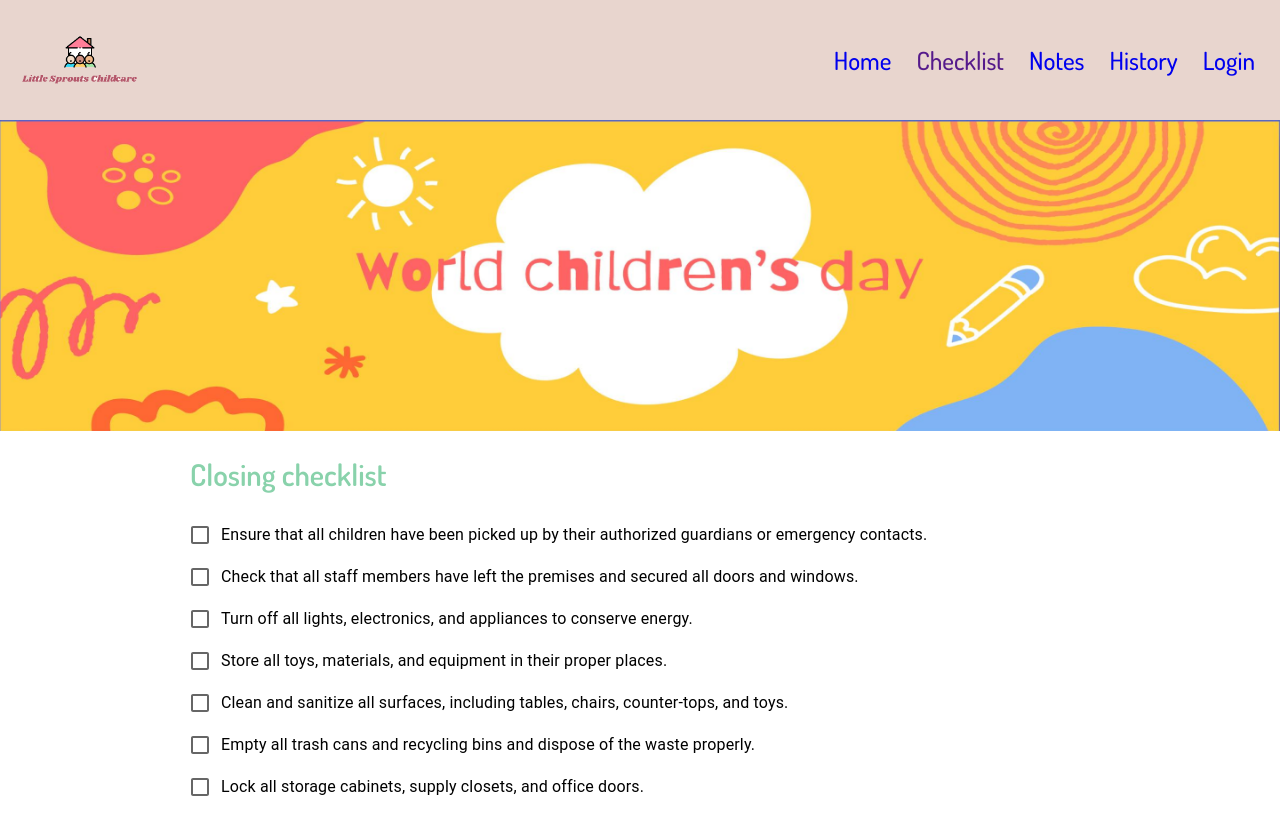
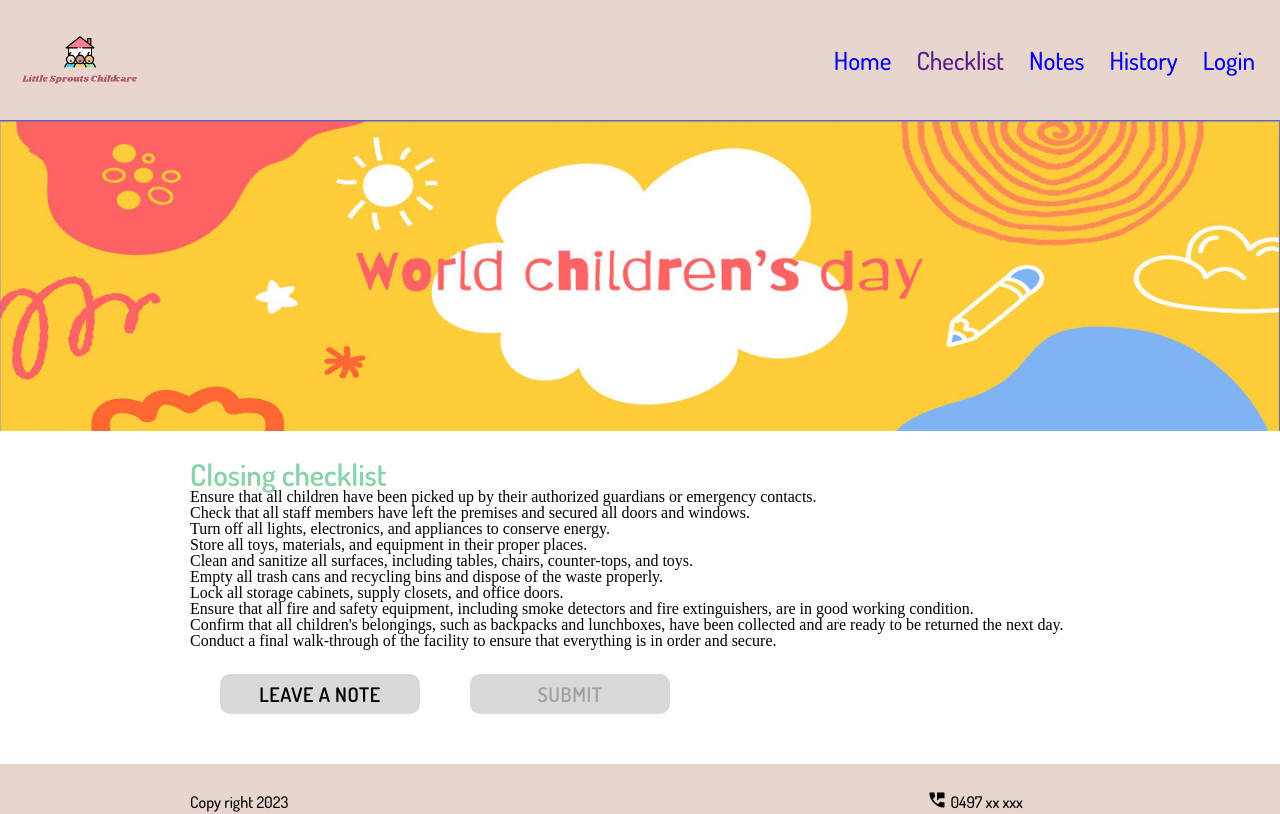
Before and after one commit to long-phamclk/little-sprout-childcare, a React (Vite) app: page /closechecklist in a window 1280 px wide. Shown: the top 814 px of the page. Built offline with nearby package versions, Linux system fonts and the light colour scheme.

Commit message:
remove MUI and install Radix UI instead

```diff
--- a/src/components/CheckList.jsx
+++ b/src/components/CheckList.jsx
@@ -1,37 +1,38 @@
 import CheckListItem from "./CheckListItem";
 import { useState } from "react";
-import { Button } from "@mui/material";
 import styled from "styled-components";
+import NoteButton from "./NoteButton";
+import SubmitButton from "./SubmitButton";
 
-export default function CheckList({ template }) {
-  const [checklist, setCheckList] = useState(
+export default function CheckList({ template, allChecked, handleCLick }) {
+  const [checkList, setCheckList] = useState(
     template.map((x) => {
       return { ...x, checked: false };
     })
   );
 
   function handleCheck(item) {
-    const nextChecklist = checklist.map((x, i) => {
+    const nextChecklist = checkList.map((x, i) => {
       if (x.id === item.id) return { ...x, checked: !x.checked };
       return x;
     });
-
     setCheckList(nextChecklist);
   }
+  // console.log(checklist);
   return (
     <>
-      {checklist.map((c) => (
+      {/* {checklist.map((c) => (
         <CheckListItem
           key={c.id}
           item={c}
           onCheck={handleCheck}
         ></CheckListItem>
-      ))}
+      ))} */}
+
+      <CheckListItem checkList={checkList} />
       <ButtonWrapper>
         <NoteButton />
-        <Button disabled={!allChecked} onClick={handleCLick}>
-          Submit
-        </Button>
+        <SubmitButton onClick={() => handleCLick} disabled={!allChecked} />
       </ButtonWrapper>
     </>
   );
@@ -41,3 +42,5 @@ const ButtonWrapper = styled.div`
   display: flex;
   margin-top: 25px;
 `;
+
+const Button = styled.button``;
--- a/src/components/CheckListItem.jsx
+++ b/src/components/CheckListItem.jsx
@@ -1,12 +1,16 @@
-import { FormControlLabel, Checkbox } from "@mui/material";
+import styled from "styled-components";
+import { Checkbox } from "@radix-ui/react-checkbox";
 
-export default function CheckListItem({ item, onCheck }) {
+export default function CheckListItem({ checkList, onCheck }) {
   return (
-    <FormControlLabel
-      key={item.id}
-      label={item.title}
-      control={<Checkbox checked={item.checked} />}
-      onChange={(e) => onCheck(item)}
-    />
+    <>
+      <Wrapper>
+        {checkList.map((item) => {
+          return <li key={item.id}>{item.title}</li>;
+        })}
+      </Wrapper>
+    </>
   );
 }
+
+const Wrapper = styled.ul``;
--- /dev/null
+++ b/src/components/NoteList.jsx
@@ -0,0 +1,33 @@
+import { MinusCircledIcon } from "@radix-ui/react-icons";
+import styled from "styled-components";
+
+export default function NoteList({ notes, onClick }) {
+  return (
+    <Wrapper>
+      <NoteWrapper>
+        {notes.map((note, index) => (
+          <ListItem key={note.id}>
+            {note.savedNote}
+            <IconWrapper>
+              <MinusCircledIcon onClick={() => onClick(note.id, index)} />
+            </IconWrapper>
+          </ListItem>
+        ))}
+      </NoteWrapper>
+    </Wrapper>
+  );
+}
+
+const Wrapper = styled.div`
+  display: flex;
+`;
+
+const NoteWrapper = styled.ul`
+  width: 100%;
+`;
+
+const ListItem = styled.li``;
+
+const IconWrapper = styled.div`
+  float: right;
+`;
--- a/src/pages/closechecklist/CloseCheckList.jsx
+++ b/src/pages/closechecklist/CloseCheckList.jsx
@@ -1,48 +1,20 @@
-import { useState } from "react";
 import styled from "styled-components";
 import Header from "../../components/Header";
 import BackGroundImg from "../../components/BackGroundImg";
 import Footer from "../../components/Footer";
-import { FormControlLabel, Checkbox, FormGroup } from "@mui/material";
-import closeCLOption from "../../utils/closeCheckList";
-import SubmitButton from "../../components/SubmitButton";
-import NoteButton from "../../components/NoteButton";
+import { closeTemplate } from "../../utils/template";
+import CheckList from "../../components/CheckList";
 
 function CloseCheckList() {
-  const [closeOptions, setcloseOptions] = useState(closeCLOption);
-
-  const handleChange = (index) => {
-    // change the boolean value when click and pass the object back
-    const nextCloseOptions = closeOptions.map((x, i) => {
-      if (index == i) return { ...x, checked: !x.checked };
-      return x;
-    });
-
-    setcloseOptions(nextCloseOptions);
-  };
-
   return (
     <>
       <Header />
       <BackGroundImg />
       <Wrapper>
         <Heading>Closing checklist</Heading>
-        <StyledFormGroup>
-          {closeOptions.map((option, index) => (
-            <FormControlLabel
-              key={option.id}
-              label={option.title}
-              control={<Checkbox checked={option.checked} />}
-              onChange={() => {
-                handleChange(index);
-              }}
-            />
-          ))}
-        </StyledFormGroup>
-        <ButtonWrapper>
-          <NoteButton />
-          <SubmitButton />
-        </ButtonWrapper>
+        <CheckListWrapper>
+          <CheckList template={closeTemplate}></CheckList>
+        </CheckListWrapper>
       </Wrapper>
       <Footer />
     </>
@@ -63,22 +35,6 @@ const Heading = styled.h2`
   color: hsl(148deg 45% 68%);
 `;
 
-// trying to remove the clickable whitespace around the options
-
-// const FormGroupWrapper = styled.div`
-//   display: contents;
-//   width: 100%;
-// `;
-
-const StyledFormGroup = styled(FormGroup)`
-  margin: auto;
-  margin-top: 25px;
-  width: max-content;
-`;
-
-const ButtonWrapper = styled.div`
-  display: flex;
-  margin-top: 25px;
-`;
+const CheckListWrapper = styled.div``;
 
 export default CloseCheckList;
--- a/src/pages/openchecklist/OpenCheckList.jsx
+++ b/src/pages/openchecklist/OpenCheckList.jsx
@@ -1,12 +1,7 @@
-import { useState } from "react";
 import styled from "styled-components";
 import Header from "../../components/Header";
 import BackGroundImg from "../../components/BackGroundImg";
 import Footer from "../../components/Footer";
-import { FormControlLabel, Checkbox, FormGroup } from "@mui/material";
-import openCLOption from "../../utils/openCheckList";
-import SubmitButton from "../../components/SubmitButton";
-import NoteButton from "../../components/NoteButton";
 import { openTemplate } from "../../utils/template";
 import CheckList from "../../components/CheckList";
 
@@ -17,13 +12,9 @@ function OpenCheckList() {
       <BackGroundImg />
       <Wrapper>
         <Heading>Opening checklist</Heading>
-        <StyledFormGroup>
+        <CheckListWrapper>
           <CheckList template={openTemplate}></CheckList>
-        </StyledFormGroup>
-        <ButtonWrapper>
-          <NoteButton />
-          <SubmitButton />
-        </ButtonWrapper>
+        </CheckListWrapper>
       </Wrapper>
       <Footer />
     </>
@@ -44,17 +35,6 @@ const Heading = styled.h2`
   color: hsl(148deg 45% 68%);
 `;
 
-// trying to remove the clickable whitespace around the options
-
-// const FormGroupWrapper = styled.div`
-//   display: contents;
-//   width: 100%;
-// `;
-
-const StyledFormGroup = styled(FormGroup)`
-  margin: auto;
-  margin-top: 25px;
-  width: max-content;
-`;
+const CheckListWrapper = styled.div``;
 
 export default OpenCheckList;
```
Also changed, not shown: package.json (+2 -6 lines), src/components/SubmitButton.jsx (+0 -15 lines), 1 other file (tests, documents, lock files or other folders).
